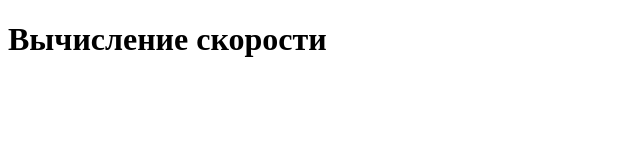
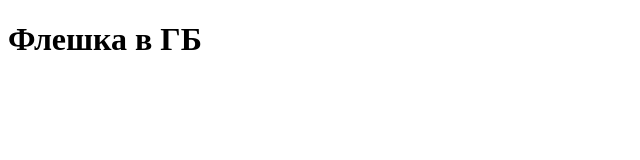
Before and after one commit to DuoVZA/05.09.25, a plain HTML site: page Task 7/index.html in a window 1280 px wide. Shown: the whole page, without its empty margins (0-640 px from the left). Drawn offline with Linux system fonts and the light colour scheme.

Commit message:
Update index.html

```diff
--- a/Task 7/index.html
+++ b/Task 7/index.html
@@ -6,7 +6,7 @@
     <title>Document</title>
 </head>
 <body>
-    <h1>Вычисление скорости</h1>
+    <h1>Флешка в ГБ</h1>
     <script src="./main.js"></script>
 </body>
 </html>
```
